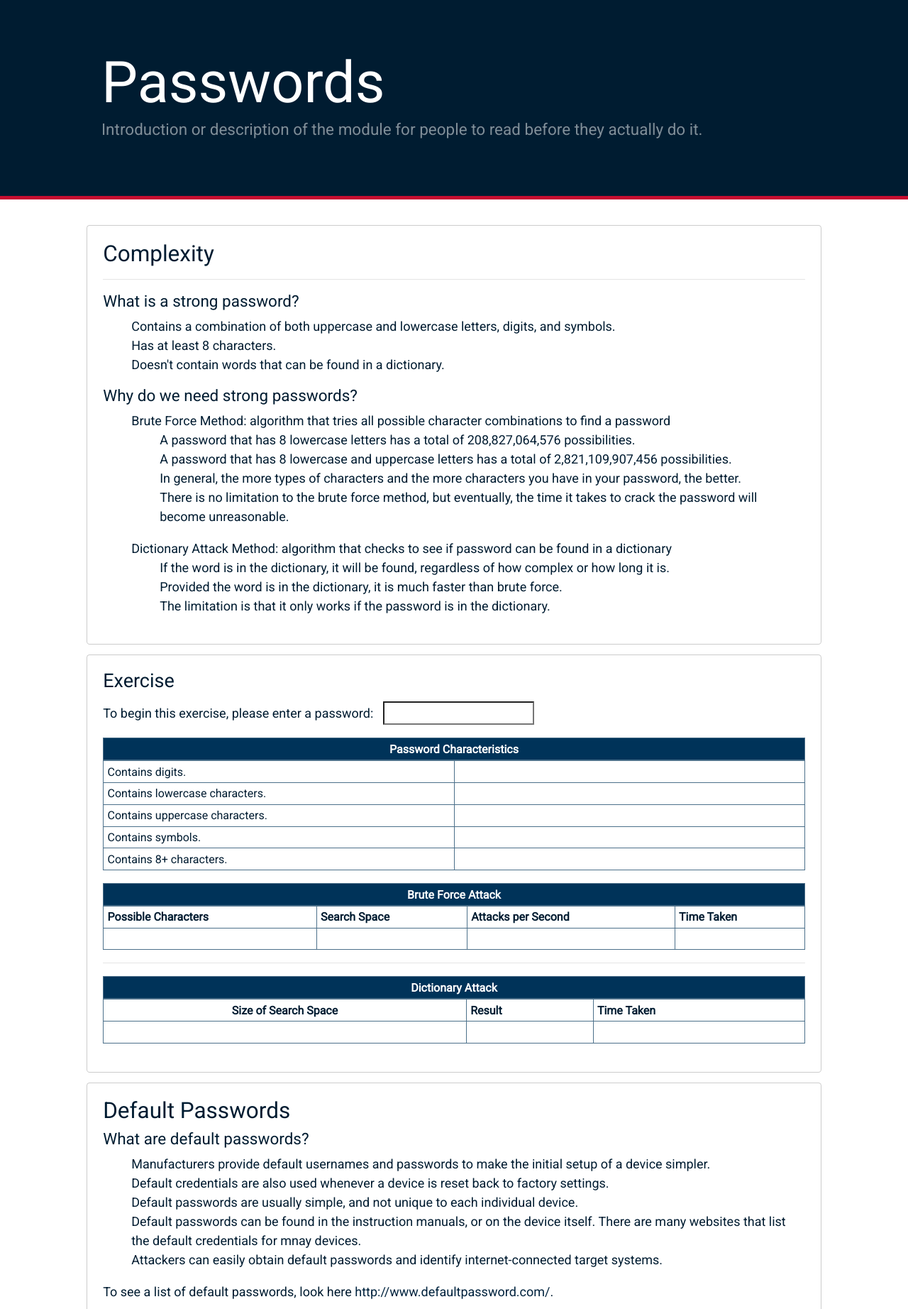
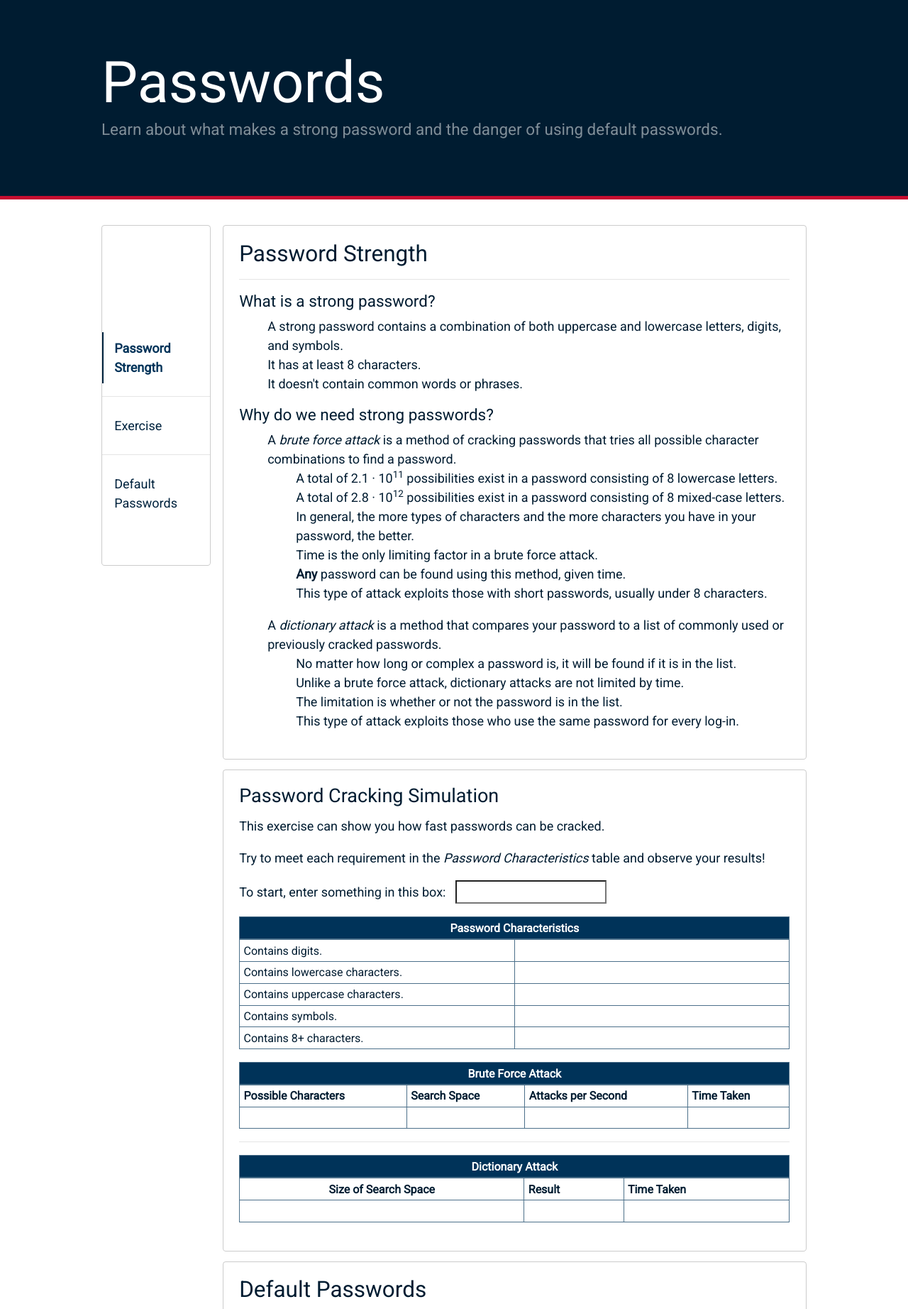
Before and after one commit to vu-vinhcent/schoolserver-test, a Flask app: page /passwords in a window 1280 px wide. Shown: the part 60-1904 px from the top of the page at 71% size. Run offline with Flask 2, Linux system fonts and the light colour scheme; lists and menus that the app fills with data are empty; some libraries are stand-ins or nearby versions.

Commit message:
fixed passwords

```diff
--- a/templates/passwords.html
+++ b/templates/passwords.html
@@ -4,17 +4,20 @@
     <meta charset="utf-8">
     <meta http-equiv="X-UA-Compatible" content="IE=edge">
     <meta name="viewport" content="width=device-width, initial-scale=1">
+
     <title> Cyber Security Awareness Module </title>
-    <!-- Core CSS -->
+
     <link type="text/css" rel="stylesheet" href="static/css/csam.css">
-    <!-- Roboto -->
+
     <link href='https://fonts.googleapis.com/css?family=Roboto' rel='stylesheet' type='text/css'>
+
     <link rel="apple-touch-icon" sizes="76x76" href="static/images/favicons/apple-touch-icon-76x76.png">
     <link rel="apple-touch-icon" sizes="180x180" href="static/images/favicons/apple-touch-icon-180x180.png">
     <link rel="icon" type="image/png" href="static/images/favicons/favicon-32x32.png" sizes="32x32">
     <link rel="icon" type="image/png" href="static/images/favicons/android-chrome-192x192.png" sizes="192x192">
     <link rel="icon" type="image/png" href="static/images/favicons/favicon-96x96.png" sizes="96x96">
     <link rel="shortcut icon" href="static/images/favicons/favicon.ico">
+
     <!-- HTML5 shim and Respond.js for IE8 support of HTML5 elements and media queries -->
     <!--[if lt IE 9]>
         <script src="https://oss.maxcdn.com/html5shiv/3.7.2/html5shiv.min.js"></script>
@@ -22,7 +25,7 @@
     <![endif]-->
 </head>
 
-<body>
+<body data-spy="scroll" data-target="#sidebar">
     <header class="navbar navbar-right navbar-full navbar-light" role="banner">
         <div class="clearfix">
             <button class="navbar-toggler hidden-sm-up" type="button" data-toggle="collapse" data-target="#exCollapsingNavbar2"> &#9776; </button>
@@ -61,44 +64,69 @@
             <div class="jumbotron jumbotron-fluid col-md-12">
                 <div class="container">
                     <h1 class="display-3"> Passwords </h1>
-                    <h4 class="lead"> Introduction or description of the module for people to read before they actually do it. </h4>
+                    <h4 class="lead"> Learn about what makes a strong password and the danger of using default passwords. </h4>
                 </div>
             </div>
         </div>
+
         <div class="row">
-            <div class="col-md-10 col-md-offset-1 container-fluid">
+            <div class="container">
+                <div id="content-container" class="row">
+                    <div class="col-md-2">
+                        <div class="card card-block" id="sidebar">
+                            <nav>
+                                <ul id="sidebar-links" class="nav nav-pills nav-stacked">
+                                    <li class="nav-item">
+                                        <a class="nav-link" href="#complexity"> Password Strength </a>
+                                    </li>
+                                    <hr>
+                                    <li class="nav-item">
+                                        <a class="nav-link" href="#exercise"> Exercise </a>
+                                    </li>
+                                    <hr>
+                                    <li class="nav-item">
+                                        <a class="nav-link" href="#default-passwords"> Default Passwords </a>
+                                    </li>
+                                </ul>
+                            </nav>
+                        </div>
+                    </div>
+
+                    <div id="content" class="col-md-10">
                         <div class="card card-block">
-
-                    <h3 id="complexity" class="card-title"> Complexity </h3>
+                            <h3 id="complexity" class="card-title"> Password Strength </h3>
                             <hr>
 
                             <h5> What is a strong password? </h5>
 
                             <ul>
-                        <li> Contains a combination of both uppercase and lowercase letters, digits, and symbols. </li>
-                        <li> Has at least 8 characters. </li>
-                        <li> Doesn't contain words that can be found in a dictionary. </li>
+                                <li> A strong password contains a combination of both uppercase and lowercase letters, digits, and symbols. </li>
+                                <li> It has at least 8 characters. </li>
+                                <li> It doesn't contain common words or phrases. </li>
                             </ul>
 
                             <h5> Why do we need strong passwords? </h5>
 
                             <ul>
-                        <li> Brute Force Method: algorithm that tries all possible character combinations to find a password
+                                <li> A <i>brute force attack</i> is a method of cracking passwords that tries all possible character combinations to find a password.
                                     <ul>
-                                <li> A password that has 8 lowercase letters has a total of 208,827,064,576 possibilities. </li>
-                                <li> A password that has 8 lowercase and uppercase letters has a total of 2,821,109,907,456 possibilities. </li>
+                                        <li> A total of 2.1 &middot; 10<sup>11</sup> possibilities exist in a password consisting of 8 lowercase letters. </li>
+                                        <li> A total of 2.8 &middot; 10<sup>12</sup> possibilities exist in a password consisting of 8 mixed-case letters. </li>
                                         <li> In general, the more types of characters and the more characters you have in your password, the better. </li>
-                                <li> There is no limitation to the brute force method, but eventually, the time it takes to crack the password will become unreasonable. </li>
+                                        <li> Time is the only limiting factor in a brute force attack. </li>
+                                        <li> <b>Any</b> password can be found using this method, given time. </li>
+                                        <li> This type of attack exploits those with short passwords, usually under 8 characters. </li>
                                     </ul>
                                 </li>
                             </ul>
 
                             <ul>
-                        <li> Dictionary Attack Method: algorithm that checks to see if password can be found in a dictionary
+                                <li> A <i>dictionary attack</i> is a method that compares your password to a list of commonly used or previously cracked passwords.
                                     <ul>
-                                <li> If the word is in the dictionary, it will be found, regardless of how complex or how long it is. </li>
-                                <li> Provided the word is in the dictionary, it is much faster than brute force. </li>
-                                <li> The limitation is that it only works if the password is in the dictionary. </li>
+                                        <li> No matter how long or complex a password is, it will be found if it is in the list. </li>
+                                        <li> Unlike a brute force attack, dictionary attacks are not limited by time. </li>
+                                        <li> The limitation is whether or not the password is in the list. </li>
+                                        <li> This type of attack exploits those who use the same password for every log-in. </li>
                                     </ul>
                                 </li>
                             </ul>
@@ -107,10 +135,17 @@
 
 
                         <div class="card card-block">
-                    <h4 id="exercise" class="card-title"> Exercise </h4>
+                            <h4 id="exercise" class="card-title"> Password Cracking Simulation </h4>
 
-                    <p> To begin this exercise, please enter a password: &nbsp;
-                        <input name="passwordTxt" type="text" maxlength="512" id="passwordTxt" class="searchField" oninput="findWord(dictionary ,$('#passwordTxt').val()); guessPassword()">
+                            <p>
+                                This exercise can show you how fast passwords can be cracked.
+                            </p>
+                            <p>
+                                Try to meet each requirement in the <i>Password Characteristics</i> table and observe your results!
+                            </p>
+
+                            <p>To start, enter something in this box: &nbsp;
+                                <input name="passwordTxt" type="text" maxlength="512" id="passwordTxt" class="searchField" oninput="searchDict();guessPassword();">
                             </p>
 
                             <table class="table table-bordered table-sm">
@@ -197,15 +232,15 @@
                                 <li> Manufacturers provide default usernames and passwords to make the initial setup of a device simpler. </li>
                                 <li> Default credentials are also used whenever a device is reset back to factory settings. </li>
                                 <li> Default passwords are usually simple, and not unique to each individual device. </li>
-                        <li> Default passwords can be found in the instruction manuals, or on the device itself. There are many websites that list the default credentials for mnay devices. </li>
+                                <li> Default passwords can be found in the instruction manuals, or on the device itself. There are many websites that list the default credentials for many devices. </li>
                                 <li> Attackers can easily obtain default passwords and identify internet-connected target systems. </li>
                             </ul>
 
-                    <p> To see a list of default passwords, look here <a href="http://www.defaultpassword.com/">http://www.defaultpassword.com/</a>.</p>
+                            <p> Here is one of many websites that list default passwords: &nbsp;<a href="http://www.defaultpassword.com/"><b>http://www.defaultpassword.com/</b></a></p>
 
-                    <div class="embed-responsive m-y-2">
+                            <div id="pw-video" class="embed-responsive embed-responsive-16by9 m-y-2">
                                 <p> Here is one incident that highlights the potential risks of using default passwords. </p>
-                        <iframe width="853" height="480" align="middle" class="embed-responsive-item" src="//www.youtube.com/embed/P0e-L9xuy6M" allowfullscreen></iframe>
+                                <iframe align="middle" class="embed-responsive-item" src="//www.youtube.com/embed/P0e-L9xuy6M" allowfullscreen></iframe>
                             </div>
 
                             <h5> What should you do? </h5>
@@ -220,11 +255,29 @@
                     </div>
                 </div>
             </div>
+        </div>
+    </div>
 
     <script src="https://ajax.googleapis.com/ajax/libs/jquery/1.11.3/jquery.min.js"></script>
     <script src="static/js/csam.js"></script>
     <script src="static/js/passwordCracker.js"></script>
-    <script src="static/js/dictionaryLookup.js"></script>
+    <script src="static/js/jquery.scrollTo.min.js"></script>
+    <script src="static/js/util.js"></script>
+    <script src="static/js/scrollspy.js"></script>
+    <script>
+        $('body').scrollspy({target: '#sidebar', offset: ($(window).height() * .15)});
+        $(document).ready(function() {
+          $('a[href^="#"]').click(function(e) {
+            e.preventDefault();
+            $(window).stop(true).scrollTo(this.hash, {
+                duration : 700,
+                interrupt : true,
+                offset : -50,
+                easing : "swing"
+            });
+          });
+        });
+    </script>
 </body>
 
 </html>
```
Lines whose indentation alone changed are shown as unchanged.
